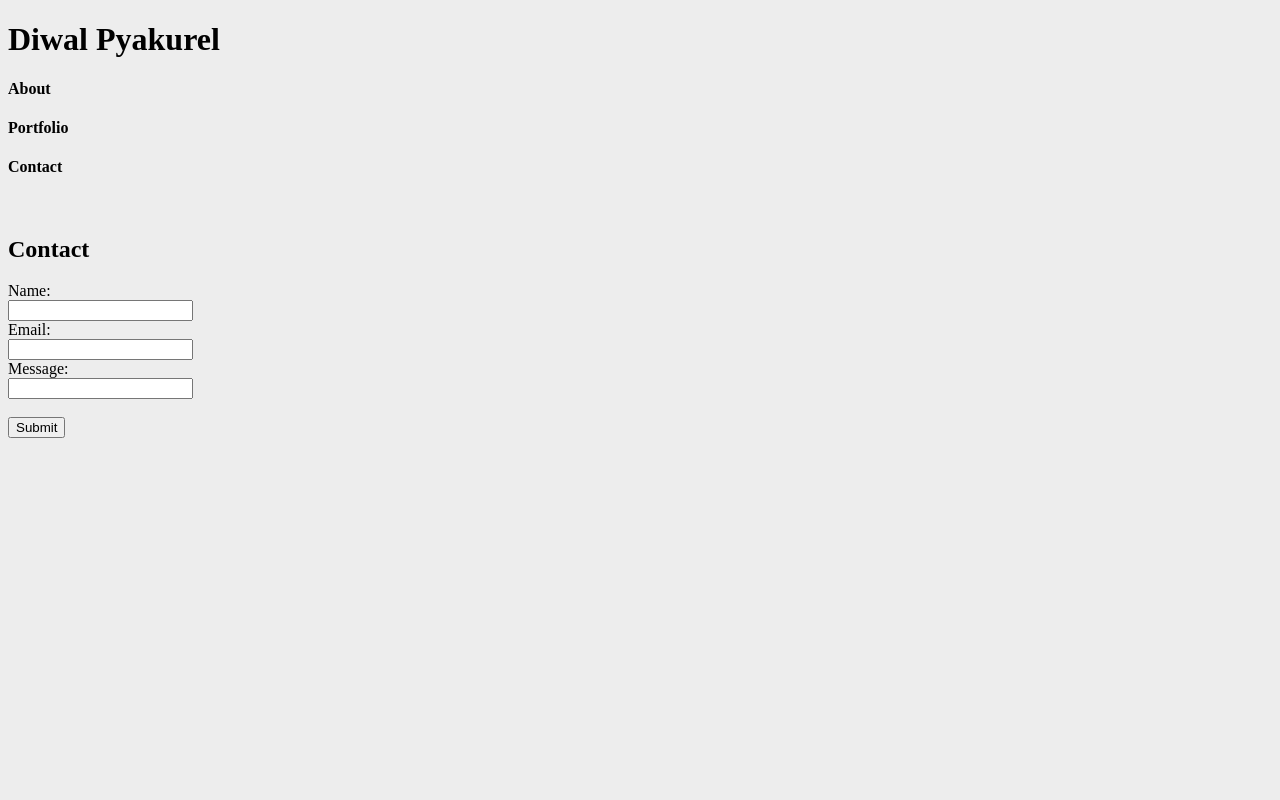
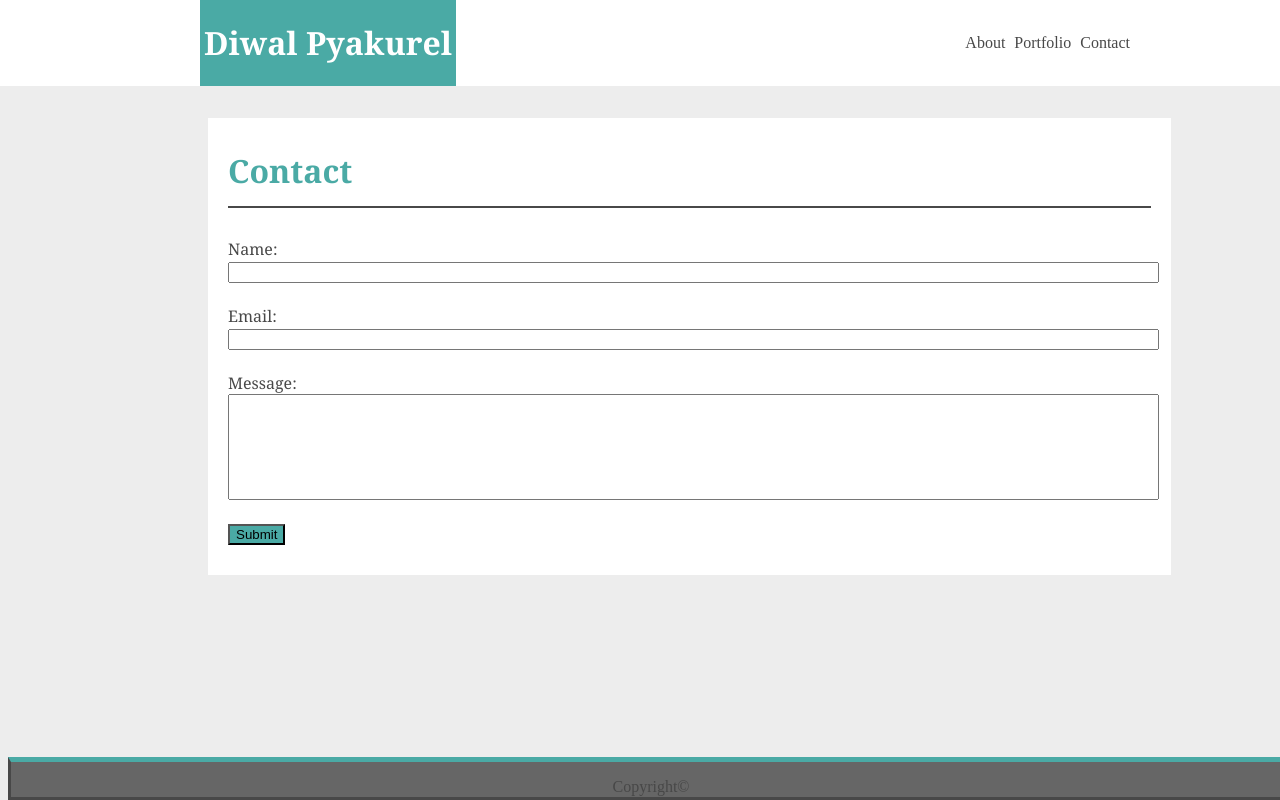
Before and after one commit to diwal123/Basic-Portfolio, a plain HTML site: page contact.html in a window 1280 px wide. Drawn offline with Linux system fonts and the light colour scheme.

Commit message:
last change

```diff
--- a/contact.html
+++ b/contact.html
@@ -6,37 +6,54 @@
     <meta http-equiv="X-UA-Compatible" content="ie=edge">
     <title>Diwal Pyakurel</title>
     <link rel="stylesheet" type="text/css" href="style.css">
+
 </head>
 <body>
-    <h1>
-        <a href="index.html"> Diwal Pyakurel </a>
-    </h1>
+        <div class="topnav">
+                <div class="topnav_left">
+                      <h1 id="diwalPyakurel">Diwal Pyakurel</h1>
+                </div>
+                <br>
+                <div class="topnav_right">
+                    <ul>
+                         <li> <a class="a2"  href="index.html" target="_blank"> About </a>  </li>
+                         <li> <a class="a2" href="portfolio.html" target="_blank"> Portfolio </a> </li>
+                         <li> <a class="a2" href="contact.html" target="_blank"> Contact </a></li>
 
-    <h4>
-        <a id = "topLeft" href="index.html" target="_blank"> About </a>
-    </h4>
-    <h4>
-        <a href="portfolio.html" target="_blank"> Portfolio </a>
-    </h4>
-    <h4>
-        <a href="contact.html" target="_blank"> Contact </a>
-    </h4>
+                     </ul>
+                </div>
+            </div>
+
+<br>
+
+
+    <div class="mainContent2">
+            <div class="contact">
+                    <p id="contact"><h1>Contact</h1></p>
+               </div>
+    <hr>
     <br>
+          <div class="form">  <form>
+                    Name: <br>
+                    <input id="nameInput"  type="text"><br>
+                    <br>
 
-    <h2>
-        Contact
-    </h2>
-    <form>
-            Name: <br>
-            <input type="text"><br>
+                    Email: <br>
+                    <input id="emailInput" type="email"><br>
+                    <br>
 
-            Email: <br>
-            <input type="email"><br>
+                    Message: <br>
+                    <input id="messageInput" type="text"><br>
+                    <br>
+                    <input id="submit" type="submit">
+             </form>
+            </div>
 
-            Message: <br>
-            <input type="text"><br>
-            <br>
-            <input type="submit">
-     </form>
+
+    </div>
+    <div class="footer">
+       <p class="copyright"> Copyright© </p>
+    </div>
+
 </body>
 </html>
--- a/reset.css
+++ /dev/null
@@ -1,48 +0,0 @@
-/* http://meyerweb.com/eric/tools/css/reset/
-   v2.0 | 20110126
-   License: none (public domain)
-*/
-
-html, body, div, span, applet, object, iframe,
-h1, h2, h3, h4, h5, h6, p, blockquote, pre,
-a, abbr, acronym, address, big, cite, code,
-del, dfn, em, img, ins, kbd, q, s, samp,
-small, strike, strong, sub, sup, tt, var,
-b, u, i, center,
-dl, dt, dd, ol, ul, li,
-fieldset, form, label, legend,
-table, caption, tbody, tfoot, thead, tr, th, td,
-article, aside, canvas, details, embed,
-figure, figcaption, footer, header, hgroup,
-menu, nav, output, ruby, section, summary,
-time, mark, audio, video {
-	margin: 0;
-	padding: 0;
-	border: 0;
-	font-size: 100%;
-	font: inherit;
-	vertical-align: baseline;
-}
-/* HTML5 display-role reset for older browsers */
-article, aside, details, figcaption, figure,
-footer, header, hgroup, menu, nav, section {
-	display: block;
-}
-body {
-	line-height: 1;
-}
-ol, ul {
-	list-style: none;
-}
-blockquote, q {
-	quotes: none;
-}
-blockquote:before, blockquote:after,
-q:before, q:after {
-	content: '';
-	content: none;
-}
-table {
-	border-collapse: collapse;
-	border-spacing: 0;
-}
--- a/style.css
+++ b/style.css
@@ -1,3 +1,4 @@
+
 .topnav {
     display: block;
     top: 0px;
@@ -5,11 +6,13 @@
     width: 100%;
     position: fixed;
     background-color: #ffffff;
+    overflow: hidden;
+    text-align: center;
 }
 
 .topnav_left{
     display: block;
-    width:15%;
+    width:20%;
     float:left;
     margin-left: 200px;
     background-color: #4aaaa5;
@@ -19,7 +22,8 @@
     display: block;
     width: 50%;
     float: right;
-    margin-right: 200px;
+    margin-right: 120px;
+    color: black;
 
 }
 
@@ -35,13 +39,19 @@ li {list-style: none;
     display: inline-block;
 }
 
-a {text-decoration: none
+a {text-decoration: none;
+    color: #484848;
+    text-align: right;
 }
 
-.topnav #a2, #a3, #a4 {color: aqua; right:500px; float: right;
+.bottom_part{
+    margin-top:70px;
+    z-index: -1;
+    position: relative;
 }
 
-.a {text-align: right;
+hr {
+    border: 1px solid #484848;
 }
 
 .body {
@@ -64,7 +74,7 @@ img {
 
 #image {
     float: left;
-    border: 5px solid transparent;
+    border: 10px solid transparent;
     position: relative;
 }
 
@@ -75,7 +85,7 @@ img {
     border-top-color:#4aaaa5;
     position: fixed;
     width: 100%;
-    height: 30x;
+    height: 35px;
     background-color: #666666;
     bottom: 0;
 }
@@ -90,35 +100,89 @@ img {
 
 body {
     background-color: #ededed;
+    overflow: auto;
+    margin-top: 0;
+    color: #484848;
 }
 
-.aboutme {
+.aboutme, .contact {
     height: 60px;
     overflow: hidden;
     margin-top: 0px;
     position: relative;
+    color: #4aaaa5;
+    font-family: 'Georgia', Times, Times New Roman, serif;
 }
 
-#aboutme {
+#aboutme, #contact {
     margin-top: -10px;
 }
 
-a:visited {
-    color: red;
-}
 a:hover {
-    color: hotpink;
+    color: blue;
     font-weight: bold;
 }
 
-a:link {
-    color: black;
-}
 
-a:active {
-    color: black;
-}
+
 
 .content {
     position: relative;
+    height: 300px;
 }
+
+#diwalPyakurel{
+    color: #ffffff;
+    font-family: 'Georgia', Times, Times New Roman, serif;
+}
+
+.mainContent2 {
+    width: 73%;
+    margin-top: 100px;
+    margin-right: 125px;
+    margin-left: 200px;
+    background-color:#ffffff;
+    min-height: 375px;
+    padding-bottom: 10px;
+    border: 20px solid transparent;
+    position: relative;
+    font-family: 'Georgia', Times, Times New Roman, serif;
+    z-index: -1;
+}
+
+#messageInput{
+    width: 100%;
+    height: 100px;
+}
+
+#nameInput, #emailInput{
+    width: 100%;
+}
+
+#submit {
+    background-color:#4aaaa5;
+}
+
+.portfolio {
+    width: 100%;
+    min-height: 400px;
+
+    overflow: hidden;
+}
+
+
+td {
+    width: 50%;
+    height: 200px;
+    align-items: center;
+}
+
+img {
+    height: 175px;
+    width: 80%;
+}
+
+table {
+    table-layout: fixed;
+    width: 100%;
+}
```
Also changed, not shown: index.html (+6 -27 lines), portflio.html (+59 -0 lines), Assets/css/style.css (deleted), image2.jpg (added), image3.jpg (added), image4.jpg (added), image5.png (added), image6.jpg (added).
